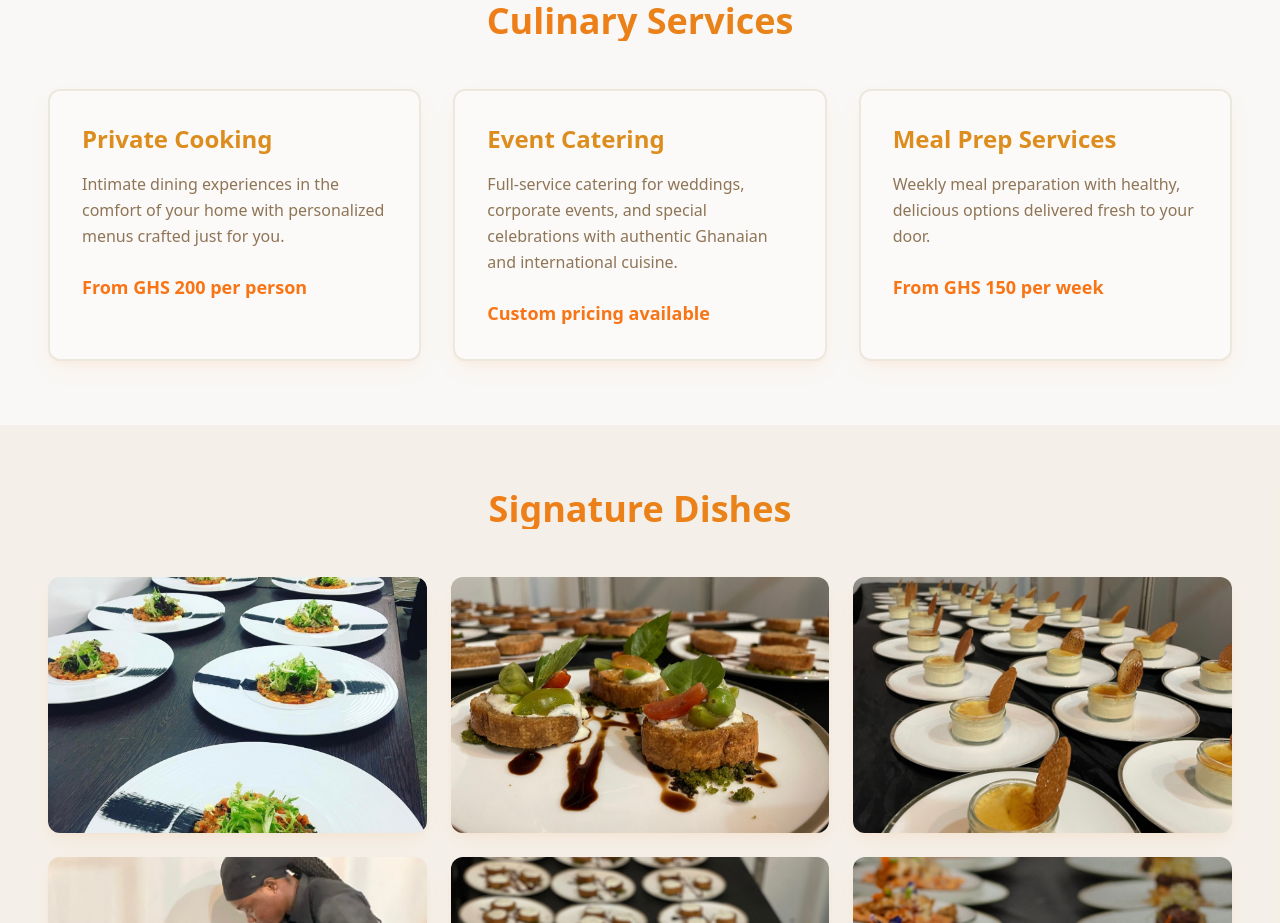
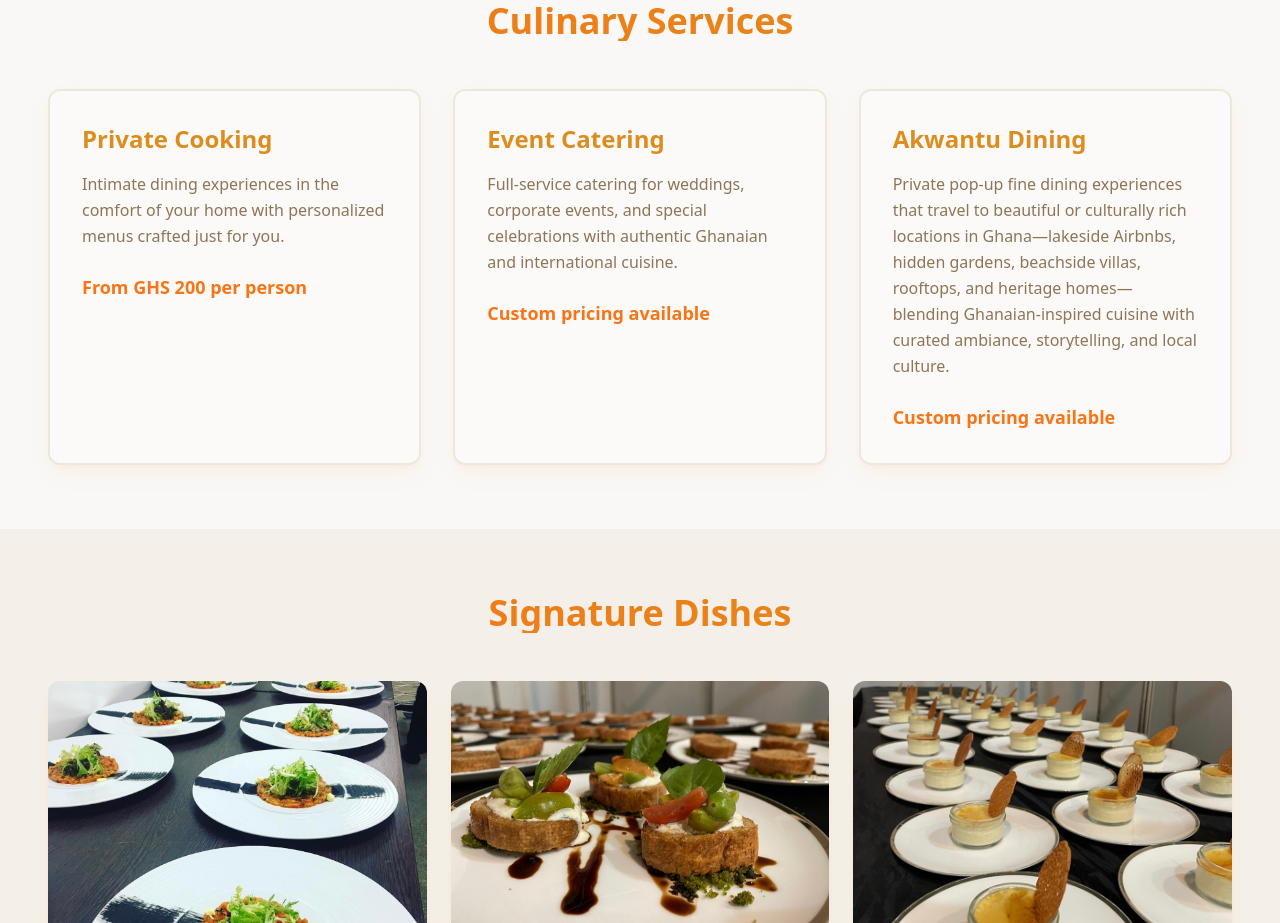
Before and after one commit to iamkpakpo/accra-chef-eats-well, a React (Vite) app: page / in a window 1280 px wide. Shown: the part 1040-1963 px from the top of the page. Built offline with nearby package versions, Linux system fonts and the light colour scheme.

Commit message:
Replace "Meal Prep Services" with "Akwantu Dining"
Replaced the "Meal Prep Services" item in the Culinary Services section with the new "Akwantu Dining" service, maintaining the existing design and format.

```diff
--- a/src/pages/Index.tsx
+++ b/src/pages/Index.tsx
@@ -50,9 +50,9 @@ const Index = () => {
       price: "Custom pricing available"
     },
     {
-      title: "Meal Prep Services",
-      description: "Weekly meal preparation with healthy, delicious options delivered fresh to your door.",
-      price: "From GHS 150 per week"
+      title: "Akwantu Dining",
+      description: "Private pop-up fine dining experiences that travel to beautiful or culturally rich locations in Ghana—lakeside Airbnbs, hidden gardens, beachside villas, rooftops, and heritage homes—blending Ghanaian-inspired cuisine with curated ambiance, storytelling, and local culture.",
+      price: "Custom pricing available"
     }
   ];
 
```
